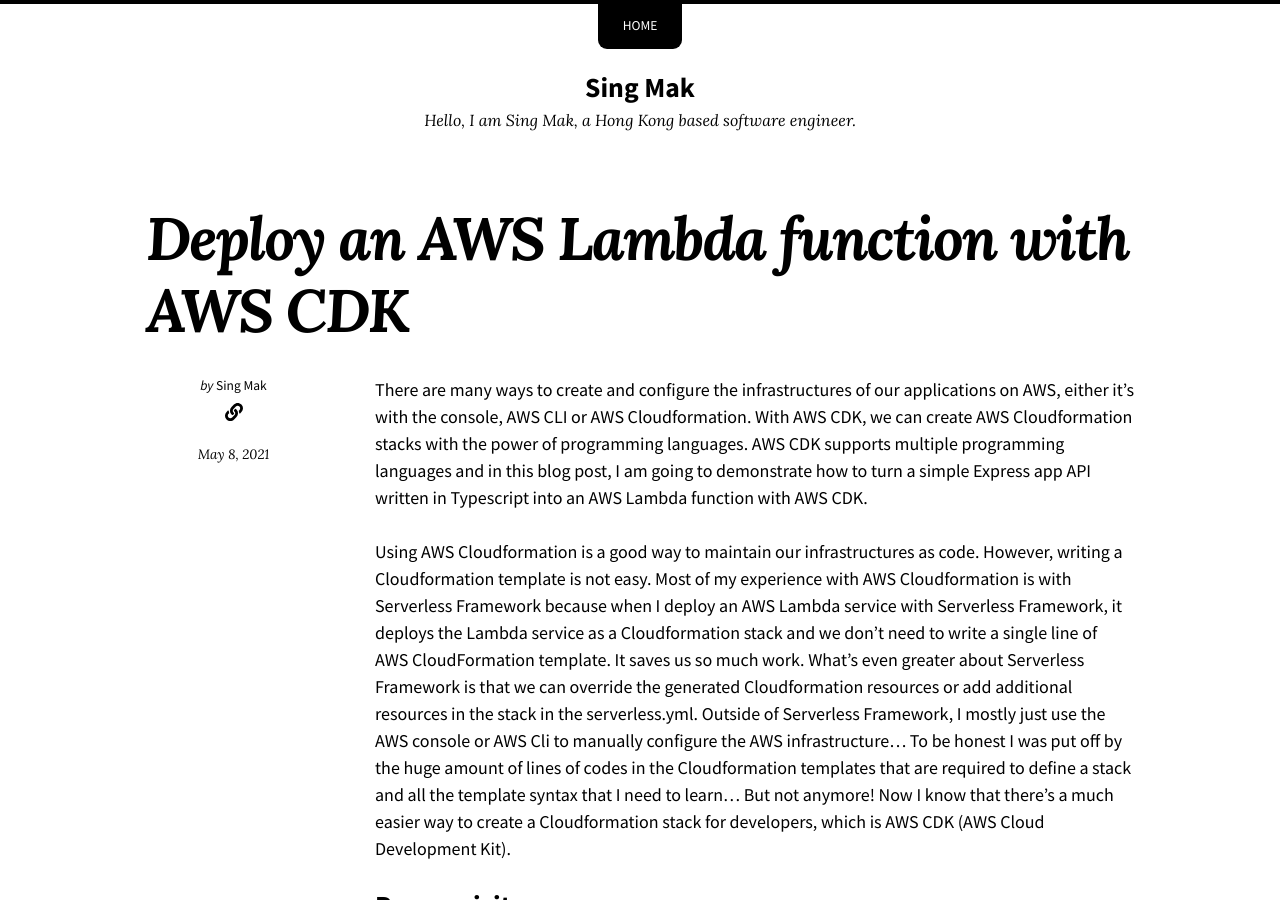
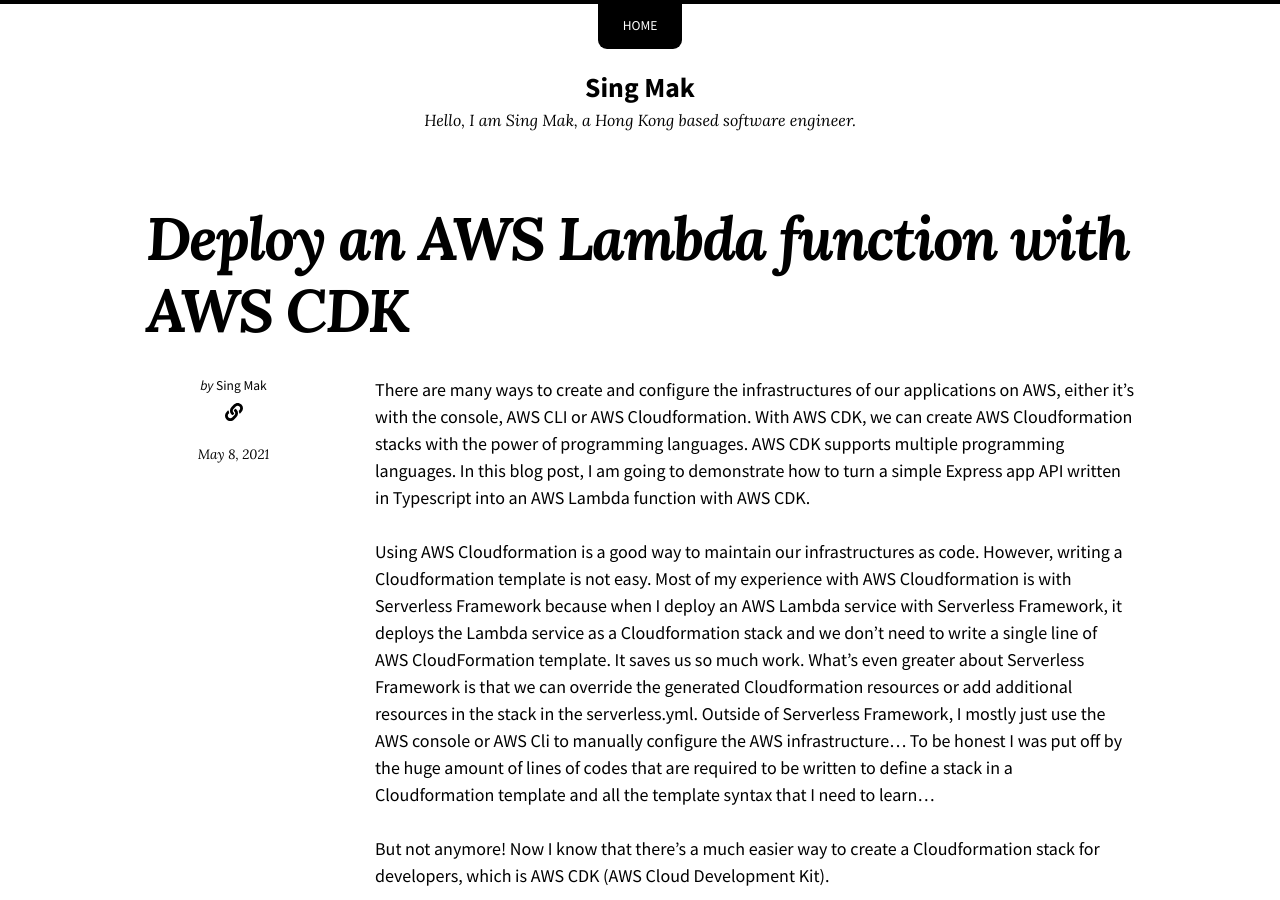
Before and after one commit to singmak/singmak.github.io, a Jekyll site: the page built from _posts/2021-5-8-turn-express-app-to-lambda-cdk.md, in a window 1280 px wide and 900 px high. Built offline with Jekyll 4.4.1, drawn with Linux system fonts in a browser that asks for light colours; nearby versions of some CDN libraries.

Commit message:
slight improvement in the text

```diff
--- a/_posts/2021-5-8-turn-express-app-to-lambda-cdk.md
+++ b/_posts/2021-5-8-turn-express-app-to-lambda-cdk.md
@@ -3,9 +3,10 @@
 title: Deploy an AWS Lambda function with AWS CDK
 ---
 
-There are many ways to create and configure the infrastructures of our applications on AWS, either it's with the console, AWS CLI or AWS Cloudformation. With AWS CDK, we can create AWS Cloudformation stacks with the power of programming languages. AWS CDK supports multiple programming languages and in this blog post, I am going to demonstrate how to turn a simple Express app API written in Typescript into an AWS Lambda function with AWS CDK.
+There are many ways to create and configure the infrastructures of our applications on AWS, either it's with the console, AWS CLI or AWS Cloudformation. With AWS CDK, we can create AWS Cloudformation stacks with the power of programming languages. AWS CDK supports multiple programming languages. In this blog post, I am going to demonstrate how to turn a simple Express app API written in Typescript into an AWS Lambda function with AWS CDK.
 
-Using AWS Cloudformation is a good way to maintain our infrastructures as code. However, writing a Cloudformation template is not easy. Most of my experience with AWS Cloudformation is with Serverless Framework because when I deploy an AWS Lambda service with Serverless Framework, it deploys the Lambda service as a Cloudformation stack and we don't need to write a single line of AWS CloudFormation template. It saves us so much work. What's even greater about Serverless Framework is that we can override the generated Cloudformation resources or add additional resources in the stack in the serverless.yml. Outside of Serverless Framework, I mostly just use the AWS console or AWS Cli to manually configure the AWS infrastructure... To be honest I was put off by the huge amount of lines of codes in the Cloudformation templates that are required to define a stack and all the template syntax that I need to learn...
+Using AWS Cloudformation is a good way to maintain our infrastructures as code. However, writing a Cloudformation template is not easy. Most of my experience with AWS Cloudformation is with Serverless Framework because when I deploy an AWS Lambda service with Serverless Framework, it deploys the Lambda service as a Cloudformation stack and we don't need to write a single line of AWS CloudFormation template. It saves us so much work. What's even greater about Serverless Framework is that we can override the generated Cloudformation resources or add additional resources in the stack in the serverless.yml. Outside of Serverless Framework, I mostly just use the AWS console or AWS Cli to manually configure the AWS infrastructure... To be honest I was put off by the huge amount of lines of codes that are required to be written to define a stack in a Cloudformation template and all the template syntax that I need to learn...
+
 But not anymore! Now I know that there's a much easier way to create a Cloudformation stack for developers, which is AWS CDK (AWS Cloud Development Kit).
 
 ## Prerequisite
```
